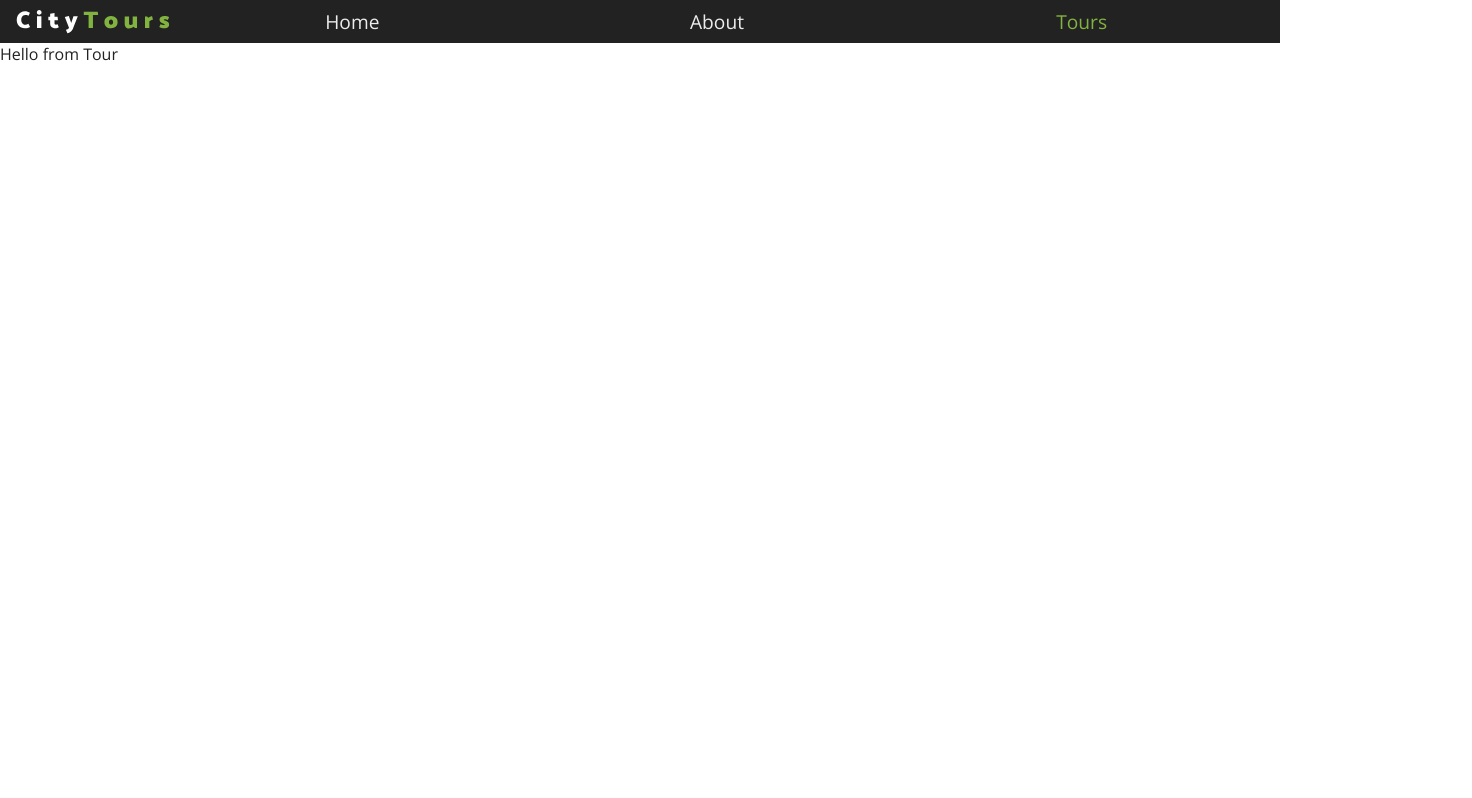
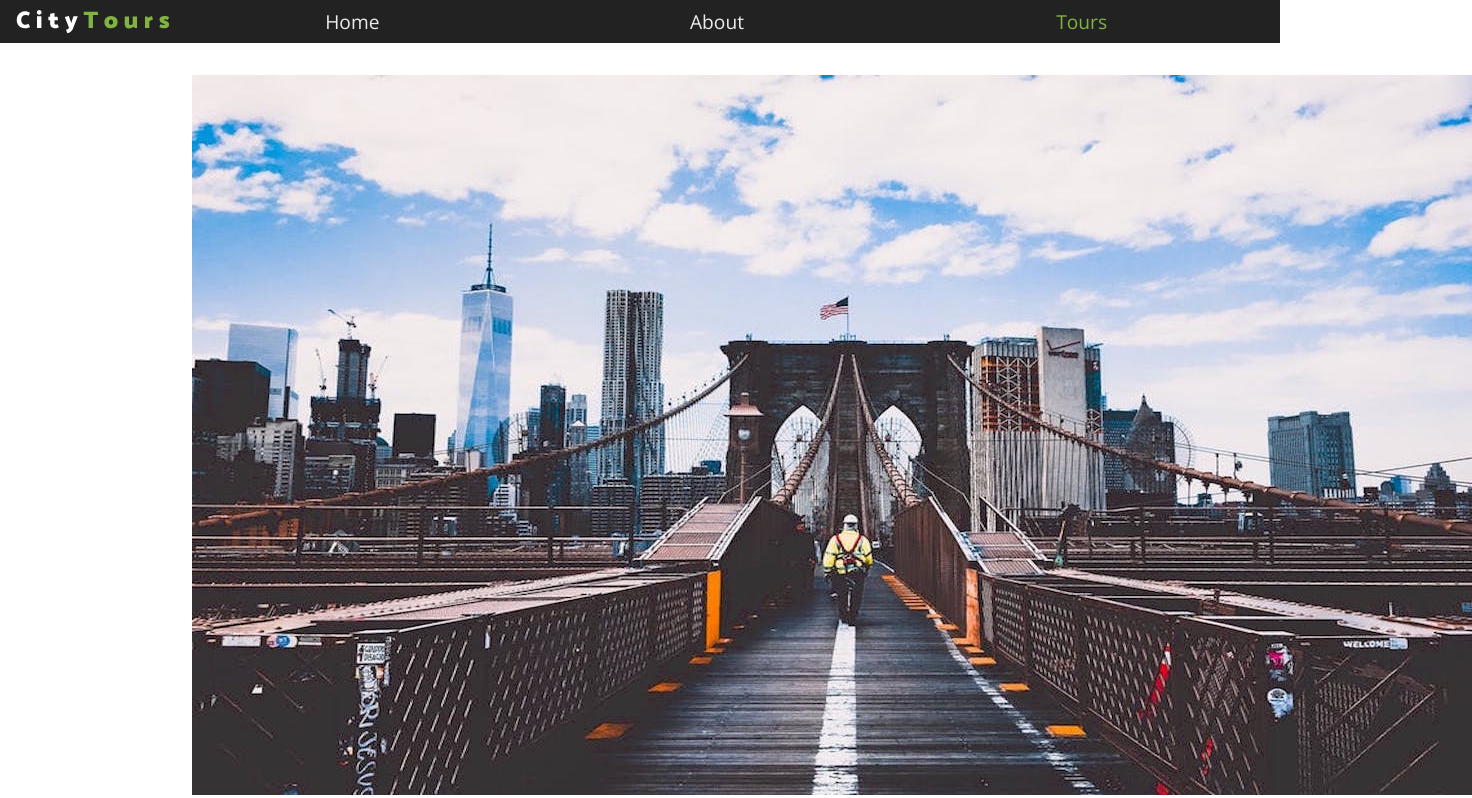
Before and after one commit to LaGemYo/City, a React (Create React App) app: page / in a window 1280 px wide. Shown: the top 798 px of the page, 1472 px wide, since content can reach past the window. Built offline with nearby package versions, Linux system fonts and the light colour scheme.

Commit message:
continue with tourlist: showing data

```diff
--- a/src/App.js
+++ b/src/App.js
@@ -1,4 +1,4 @@
-import React, { Component } from 'react';
+import React from 'react';
 import './App.scss';
 import Navbar from './components/Navbar/Navbar';
 import TourList from './components/TourList';
--- a/src/components/Tour/Tour.js
+++ b/src/components/Tour/Tour.js
@@ -3,10 +3,17 @@ import './tour.scss'
 
 export default class Tour extends Component {
     render() {
+        const { id, city, img, name, info } = this.props.tour;
+        const { removeTour } = this.props;
         return (
-            <div>
-                Hello from Tour
-            </div>
+            <article className="tour">
+                <div className="img-container">
+                    <img src={img} alt="image of the tour"/>
+                    <span className="close-btn">
+
+                    </span>
+                </div>
+            </article>
         )
     }
 }
--- a/src/components/TourList/index.js
+++ b/src/components/TourList/index.js
@@ -1,12 +1,24 @@
 import React, { Component } from 'react';
 import Tour from '../Tour';
+import './tourlist.scss';
+import {tourData} from '../../tourData';
 
 export default class TourList extends Component {
+    state = {
+        tours: tourData,
+    }
+    removeTour = id => {
+        console.log(id);
+    }
     render() {
+        const { tours } = this.state;
+        console.log(this.state.tours);
         return (
-            <div>
-              <Tour/>
-            </div>
+            <section className="tourlist">
+                {
+                    tours.map(tour => (<Tour key={tour.id} tour={tour} removeTour={this.removeTour}></Tour>))
+                }
+            </section>
         )
     }
 }
--- a/src/components/TourList/tourlist.scss
+++ b/src/components/TourList/tourlist.scss
@@ -0,0 +1,6 @@
+.tourlist {
+    width: 70vw;
+    max-width: 1170px;
+    margin: 0 auto;
+    padding: 2rem 0;
+}
```
